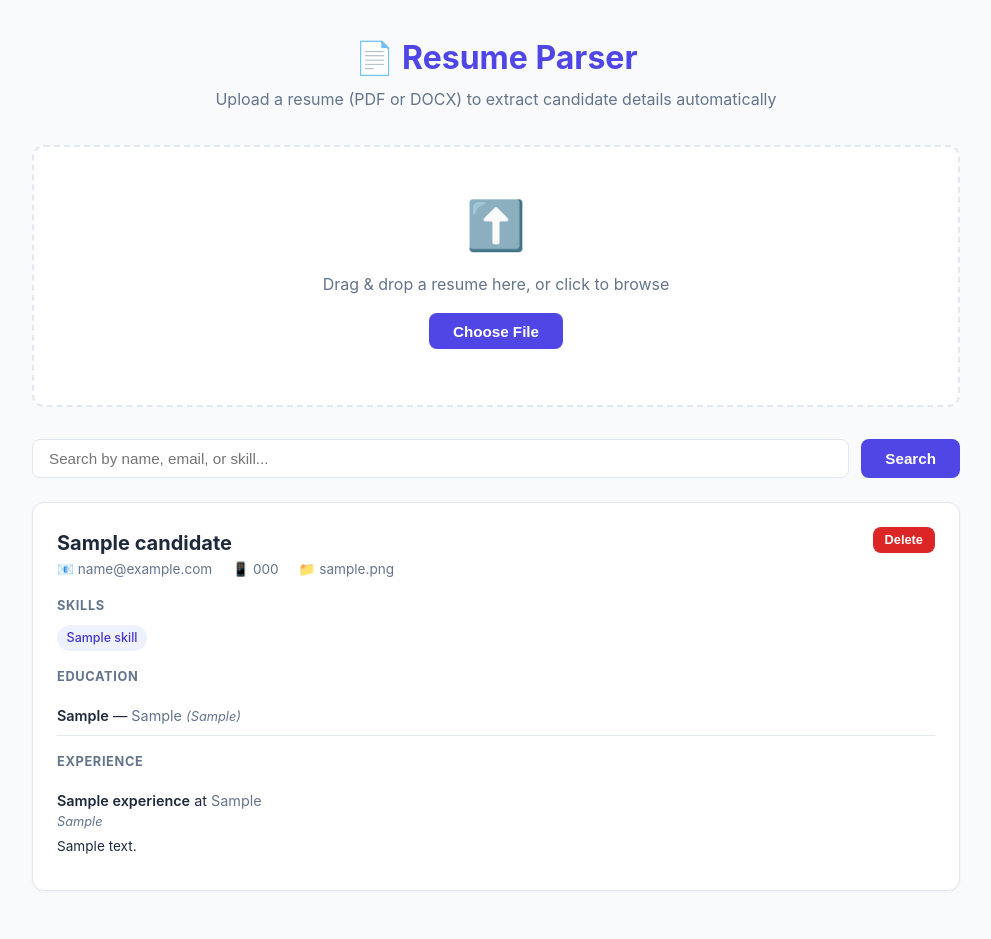
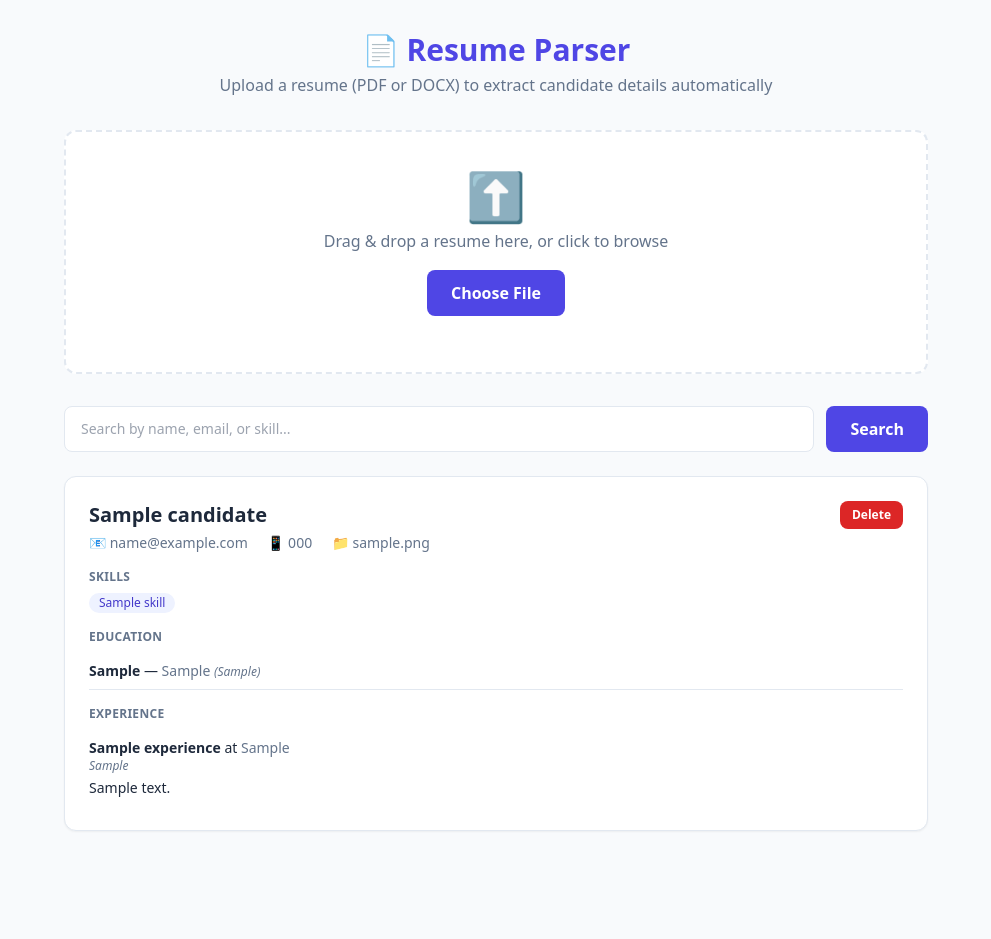
Before and after one commit to ayushh9999/Automated-Resume-Parser, a Flask app: page / in a window 1280 px wide. Shown: the whole page, without its empty margins (144-1135 px from the left). After the commit the page ends 831 px from the top, so only its background shows below. Run offline with Flask 3, Linux system fonts and the light colour scheme; tables that the repository leaves empty hold one stand-in row (values such as "Sample post"); some libraries are stand-ins or nearby versions.

Commit message:
refactor: replace custom CSS with Tailwind CSS via CDN

```diff
--- a/app/templates/index.html
+++ b/app/templates/index.html
@@ -4,254 +4,53 @@
     <meta charset="UTF-8">
     <meta name="viewport" content="width=device-width, initial-scale=1.0">
     <title>Resume Parser</title>
+    <script src="https://cdn.tailwindcss.com"></script>
     <style>
-        :root {
-            --primary: #4f46e5;
-            --primary-hover: #4338ca;
-            --bg: #f8fafc;
-            --card: #ffffff;
-            --text: #1e293b;
-            --text-muted: #64748b;
-            --border: #e2e8f0;
-            --success: #16a34a;
-            --danger: #dc2626;
-            --tag-bg: #eef2ff;
-            --tag-text: #4338ca;
-        }
-
-        * { margin: 0; padding: 0; box-sizing: border-box; }
-
-        body {
-            font-family: -apple-system, BlinkMacSystemFont, 'Segoe UI', Roboto, sans-serif;
-            background: var(--bg);
-            color: var(--text);
-            line-height: 1.6;
-        }
-
-        .container { max-width: 960px; margin: 0 auto; padding: 2rem 1rem; }
-
-        h1 {
-            text-align: center;
-            font-size: 2rem;
-            margin-bottom: 0.25rem;
-            color: var(--primary);
-        }
-
-        .subtitle {
-            text-align: center;
-            color: var(--text-muted);
-            margin-bottom: 2rem;
-        }
-
-        /* Upload Section */
-        .upload-section {
-            background: var(--card);
-            border: 2px dashed var(--border);
-            border-radius: 12px;
-            padding: 2.5rem;
-            text-align: center;
-            margin-bottom: 2rem;
-            transition: border-color 0.2s;
-        }
-
-        .upload-section:hover { border-color: var(--primary); }
-
-        .upload-section.dragover {
-            border-color: var(--primary);
-            background: var(--tag-bg);
-        }
-
-        .upload-icon { font-size: 3rem; margin-bottom: 0.5rem; }
-
-        .upload-section p { color: var(--text-muted); margin-bottom: 1rem; }
-
-        .btn {
-            display: inline-block;
-            padding: 0.6rem 1.5rem;
-            border: none;
-            border-radius: 8px;
-            font-size: 0.95rem;
-            font-weight: 600;
-            cursor: pointer;
-            transition: background 0.2s, transform 0.1s;
-        }
-
-        .btn:active { transform: scale(0.97); }
-
-        .btn-primary {
-            background: var(--primary);
-            color: white;
-        }
-
-        .btn-primary:hover { background: var(--primary-hover); }
-
-        .btn-danger {
-            background: var(--danger);
-            color: white;
-            padding: 0.35rem 0.75rem;
-            font-size: 0.8rem;
-        }
-
-        .btn-danger:hover { background: #b91c1c; }
-
-        #file-input { display: none; }
-
-        .file-name {
-            margin-top: 0.75rem;
-            font-size: 0.9rem;
-            color: var(--text-muted);
-        }
-
-        /* Search Section */
-        .search-section {
-            display: flex;
-            gap: 0.75rem;
-            margin-bottom: 1.5rem;
-        }
-
-        .search-section input {
-            flex: 1;
-            padding: 0.6rem 1rem;
-            border: 1px solid var(--border);
-            border-radius: 8px;
-            font-size: 0.95rem;
-            outline: none;
-            transition: border-color 0.2s;
-        }
-
-        .search-section input:focus { border-color: var(--primary); }
-
-        /* Status Messages */
-        .status {
-            padding: 1rem;
-            border-radius: 8px;
-            margin-bottom: 1.5rem;
-            display: none;
-            font-weight: 500;
-        }
-
-        .status.success { display: block; background: #f0fdf4; color: var(--success); border: 1px solid #bbf7d0; }
-        .status.error   { display: block; background: #fef2f2; color: var(--danger);  border: 1px solid #fecaca; }
-        .status.loading  { display: block; background: #eef2ff; color: var(--primary); border: 1px solid #c7d2fe; }
-
-        /* Candidate Cards */
-        .candidate-card {
-            background: var(--card);
-            border: 1px solid var(--border);
-            border-radius: 12px;
-            padding: 1.5rem;
-            margin-bottom: 1rem;
-            box-shadow: 0 1px 3px rgba(0,0,0,0.04);
-        }
-
-        .candidate-header {
-            display: flex;
-            justify-content: space-between;
-            align-items: flex-start;
-            margin-bottom: 1rem;
-        }
-
-        .candidate-name {
-            font-size: 1.25rem;
-            font-weight: 700;
-            color: var(--text);
-        }
-
-        .candidate-meta {
-            font-size: 0.85rem;
-            color: var(--text-muted);
-        }
-
-        .candidate-meta span { margin-right: 1rem; }
-
-        .section-title {
-            font-size: 0.8rem;
-            font-weight: 700;
-            text-transform: uppercase;
-            letter-spacing: 0.05em;
-            color: var(--text-muted);
-            margin: 1rem 0 0.5rem;
-        }
-
-        .tags { display: flex; flex-wrap: wrap; gap: 0.4rem; }
-
-        .tag {
-            display: inline-block;
-            padding: 0.2rem 0.6rem;
-            background: var(--tag-bg);
-            color: var(--tag-text);
-            border-radius: 999px;
-            font-size: 0.78rem;
-            font-weight: 500;
-        }
-
-        .tag.tool { background: #fef3c7; color: #92400e; }
-        .tag.database { background: #dcfce7; color: #166534; }
-        .tag.soft { background: #fce7f3; color: #9d174d; }
-
-        .edu-item, .exp-item {
-            padding: 0.5rem 0;
-            border-bottom: 1px solid var(--border);
-            font-size: 0.9rem;
-        }
-
-        .edu-item:last-child, .exp-item:last-child { border-bottom: none; }
-
-        .edu-degree, .exp-title { font-weight: 600; }
-        .edu-institution, .exp-company { color: var(--text-muted); }
-        .exp-duration { font-size: 0.8rem; color: var(--text-muted); font-style: italic; }
-        .exp-desc { font-size: 0.85rem; margin-top: 0.25rem; }
-
-        .empty-state {
-            text-align: center;
-            padding: 3rem;
-            color: var(--text-muted);
-        }
-
-        .spinner {
-            display: inline-block;
-            width: 1rem;
-            height: 1rem;
-            border: 2px solid var(--border);
-            border-top-color: var(--primary);
-            border-radius: 50%;
-            animation: spin 0.6s linear infinite;
-            margin-right: 0.5rem;
-            vertical-align: middle;
-        }
-
         @keyframes spin { to { transform: rotate(360deg); } }
+        .dragover { border-color: #4f46e5 !important; background: #eef2ff !important; }
     </style>
 </head>
-<body>
-    <div class="container">
-        <h1>📄 Resume Parser</h1>
-        <p class="subtitle">Upload a resume (PDF or DOCX) to extract candidate details automatically</p>
+<body class="bg-slate-50 text-slate-800 leading-relaxed font-sans">
+    <div class="max-w-4xl mx-auto px-4 py-8">
+        <h1 class="text-center text-3xl font-bold text-indigo-600 mb-1">📄 Resume Parser</h1>
+        <p class="text-center text-slate-500 mb-8">Upload a resume (PDF or DOCX) to extract candidate details automatically</p>
 
         <!-- Upload Area -->
-        <div class="upload-section" id="drop-zone">
-            <div class="upload-icon">⬆️</div>
-            <p>Drag & drop a resume here, or click to browse</p>
-            <input type="file" id="file-input" accept=".pdf,.docx">
-            <button class="btn btn-primary" onclick="document.getElementById('file-input').click()">
+        <div id="drop-zone"
+             class="bg-white border-2 border-dashed border-slate-200 rounded-xl p-10 text-center mb-8
+                    transition-colors hover:border-indigo-600">
+            <div class="text-5xl mb-2">⬆️</div>
+            <p class="text-slate-500 mb-4">Drag & drop a resume here, or click to browse</p>
+            <input type="file" id="file-input" accept=".pdf,.docx" class="hidden">
+            <button onclick="document.getElementById('file-input').click()"
+                    class="inline-block px-6 py-2.5 bg-indigo-600 text-white font-semibold rounded-lg
+                           hover:bg-indigo-700 active:scale-[0.97] transition">
                 Choose File
             </button>
-            <div class="file-name" id="file-name"></div>
-            <div style="margin-top: 1rem;">
-                <button class="btn btn-primary" id="upload-btn" style="display:none" onclick="uploadResume()">
+            <div id="file-name" class="mt-3 text-sm text-slate-500"></div>
+            <div class="mt-4">
+                <button id="upload-btn" onclick="uploadResume()" style="display:none"
+                        class="inline-block px-6 py-2.5 bg-indigo-600 text-white font-semibold rounded-lg
+                               hover:bg-indigo-700 active:scale-[0.97] transition">
                     Parse Resume
                 </button>
             </div>
         </div>
 
         <!-- Status -->
-        <div class="status" id="status"></div>
+        <div id="status" class="hidden rounded-lg p-4 mb-6 font-medium"></div>
 
         <!-- Search -->
-        <div class="search-section">
+        <div class="flex gap-3 mb-6">
             <input type="text" id="search-input" placeholder="Search by name, email, or skill..."
-                   onkeyup="handleSearch(event)">
-            <button class="btn btn-primary" onclick="searchCandidates()">Search</button>
+                   onkeyup="handleSearch(event)"
+                   class="flex-1 px-4 py-2.5 border border-slate-200 rounded-lg text-sm
+                          outline-none focus:border-indigo-600 transition">
+            <button onclick="searchCandidates()"
+                    class="px-6 py-2.5 bg-indigo-600 text-white font-semibold rounded-lg
+                           hover:bg-indigo-700 active:scale-[0.97] transition">
+                Search
+            </button>
         </div>
 
         <!-- Results -->
@@ -287,11 +86,20 @@
         }
 
         function setStatus(type, msg) {
-            statusDiv.className = 'status ' + type;
-            statusDiv.innerHTML = (type === 'loading' ? '<span class="spinner"></span>' : '') + msg;
+            statusDiv.className = 'rounded-lg p-4 mb-6 font-medium border';
+            const styles = {
+                success: 'bg-green-50 text-green-600 border-green-200',
+                error:   'bg-red-50 text-red-600 border-red-200',
+                loading: 'bg-indigo-50 text-indigo-600 border-indigo-200'
+            };
+            statusDiv.className += ' ' + (styles[type] || '');
+            const spinner = type === 'loading'
+                ? '<span class="inline-block w-4 h-4 border-2 border-slate-200 border-t-indigo-600 rounded-full mr-2 align-middle" style="animation:spin .6s linear infinite"></span>'
+                : '';
+            statusDiv.innerHTML = spinner + msg;
         }
 
-        function clearStatus() { statusDiv.className = 'status'; statusDiv.innerHTML = ''; }
+        function clearStatus() { statusDiv.className = 'hidden'; statusDiv.innerHTML = ''; }
 
         async function uploadResume() {
             if (!fileInput.files.length) return;
@@ -361,50 +169,57 @@
 
         function renderCandidates(candidates) {
             if (!candidates.length) {
-                listDiv.innerHTML = '<div class="empty-state">No candidates found. Upload a resume to get started!</div>';
+                listDiv.innerHTML = '<div class="text-center py-12 text-slate-500">No candidates found. Upload a resume to get started!</div>';
                 return;
             }
 
+            const tagColor = { tool: 'bg-amber-100 text-amber-800', database: 'bg-green-100 text-green-800', soft: 'bg-pink-100 text-pink-800' };
+            const defaultTag = 'bg-indigo-50 text-indigo-700';
+
             listDiv.innerHTML = candidates.map(c => `
-                <div class="candidate-card">
-                    <div class="candidate-header">
+                <div class="bg-white border border-slate-200 rounded-xl p-6 mb-4 shadow-sm">
+                    <div class="flex justify-between items-start mb-4">
                         <div>
-                            <div class="candidate-name">${esc(c.name || 'Unknown')}</div>
-                            <div class="candidate-meta">
+                            <div class="text-xl font-bold text-slate-800">${esc(c.name || 'Unknown')}</div>
+                            <div class="text-sm text-slate-500 mt-1 space-x-4">
                                 ${c.email ? '<span>📧 ' + esc(c.email) + '</span>' : ''}
                                 ${c.phone ? '<span>📱 ' + esc(c.phone) + '</span>' : ''}
                                 <span>📁 ${esc(c.filename)}</span>
                             </div>
                         </div>
-                        <button class="btn btn-danger" onclick="deleteCandidate(${c.id})">Delete</button>
+                        <button onclick="deleteCandidate(${c.id})"
+                                class="px-3 py-1.5 bg-red-600 text-white text-xs font-semibold rounded-lg
+                                       hover:bg-red-700 active:scale-[0.97] transition">
+                            Delete
+                        </button>
                     </div>
 
                     ${c.skills.length ? `
-                        <div class="section-title">Skills</div>
-                        <div class="tags">
-                            ${c.skills.map(s => `<span class="tag ${s.category || ''}">${esc(s.name)}</span>`).join('')}
+                        <div class="text-xs font-bold uppercase tracking-wide text-slate-500 mt-4 mb-2">Skills</div>
+                        <div class="flex flex-wrap gap-1.5">
+                            ${c.skills.map(s => `<span class="inline-block px-2.5 py-0.5 rounded-full text-xs font-medium ${tagColor[s.category] || defaultTag}">${esc(s.name)}</span>`).join('')}
                         </div>
                     ` : ''}
 
                     ${c.education.length ? `
-                        <div class="section-title">Education</div>
+                        <div class="text-xs font-bold uppercase tracking-wide text-slate-500 mt-4 mb-2">Education</div>
                         ${c.education.map(e => `
-                            <div class="edu-item">
-                                <span class="edu-degree">${esc(e.degree || '')}</span>
-                                ${e.institution ? ' — <span class="edu-institution">' + esc(e.institution) + '</span>' : ''}
-                                ${e.year ? ' <span class="exp-duration">(' + esc(e.year) + ')</span>' : ''}
+                            <div class="py-2 border-b border-slate-200 last:border-b-0 text-sm">
+                                <span class="font-semibold">${esc(e.degree || '')}</span>
+                                ${e.institution ? ' — <span class="text-slate-500">' + esc(e.institution) + '</span>' : ''}
+                                ${e.year ? ' <span class="text-xs text-slate-500 italic">(' + esc(e.year) + ')</span>' : ''}
                             </div>
                         `).join('')}
                     ` : ''}
 
                     ${c.experience.length ? `
-                        <div class="section-title">Experience</div>
+                        <div class="text-xs font-bold uppercase tracking-wide text-slate-500 mt-4 mb-2">Experience</div>
                         ${c.experience.map(e => `
-                            <div class="exp-item">
-                                <span class="exp-title">${esc(e.title || '')}</span>
-                                ${e.company ? ' at <span class="exp-company">' + esc(e.company) + '</span>' : ''}
-                                ${e.duration ? '<div class="exp-duration">' + esc(e.duration) + '</div>' : ''}
-                                ${e.description ? '<div class="exp-desc">' + esc(e.description) + '</div>' : ''}
+                            <div class="py-2 border-b border-slate-200 last:border-b-0 text-sm">
+                                <span class="font-semibold">${esc(e.title || '')}</span>
+                                ${e.company ? ' at <span class="text-slate-500">' + esc(e.company) + '</span>' : ''}
+                                ${e.duration ? '<div class="text-xs text-slate-500 italic">' + esc(e.duration) + '</div>' : ''}
+                                ${e.description ? '<div class="text-sm mt-1">' + esc(e.description) + '</div>' : ''}
                             </div>
                         `).join('')}
                     ` : ''}
```
